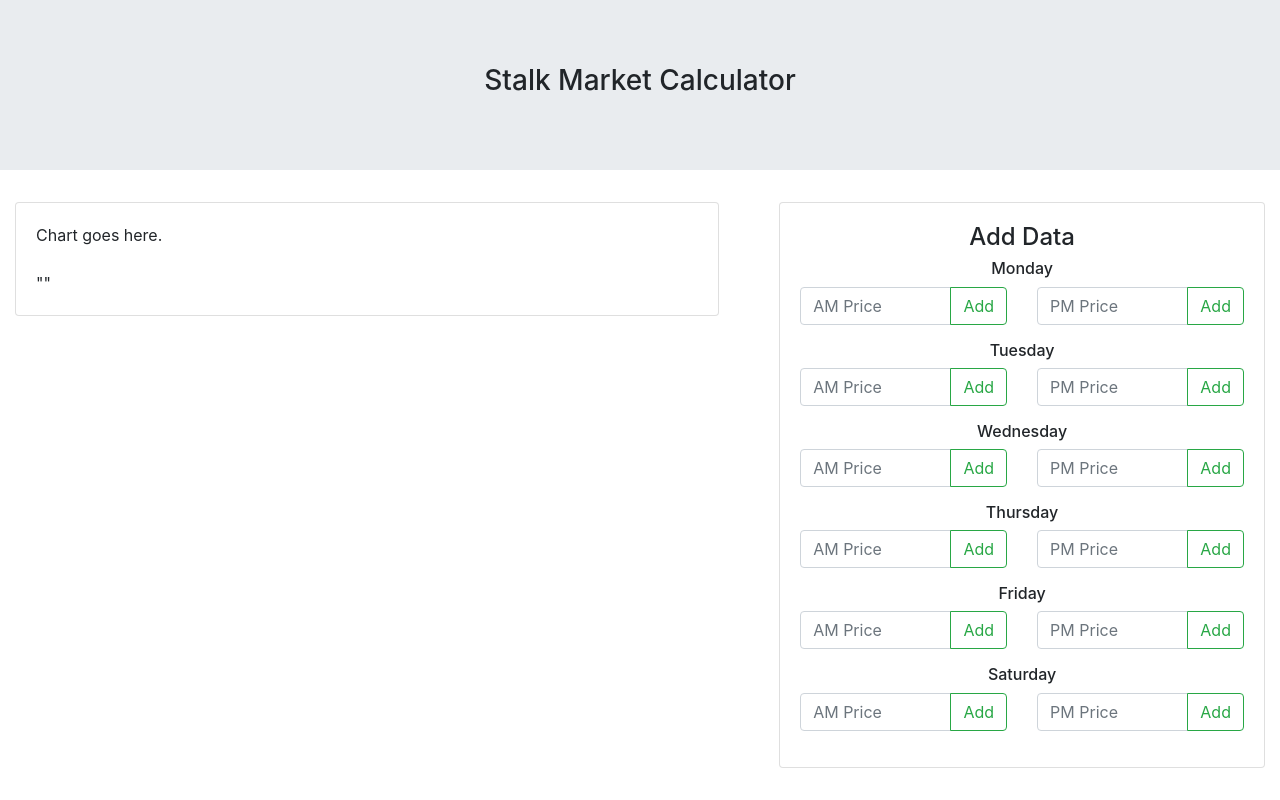
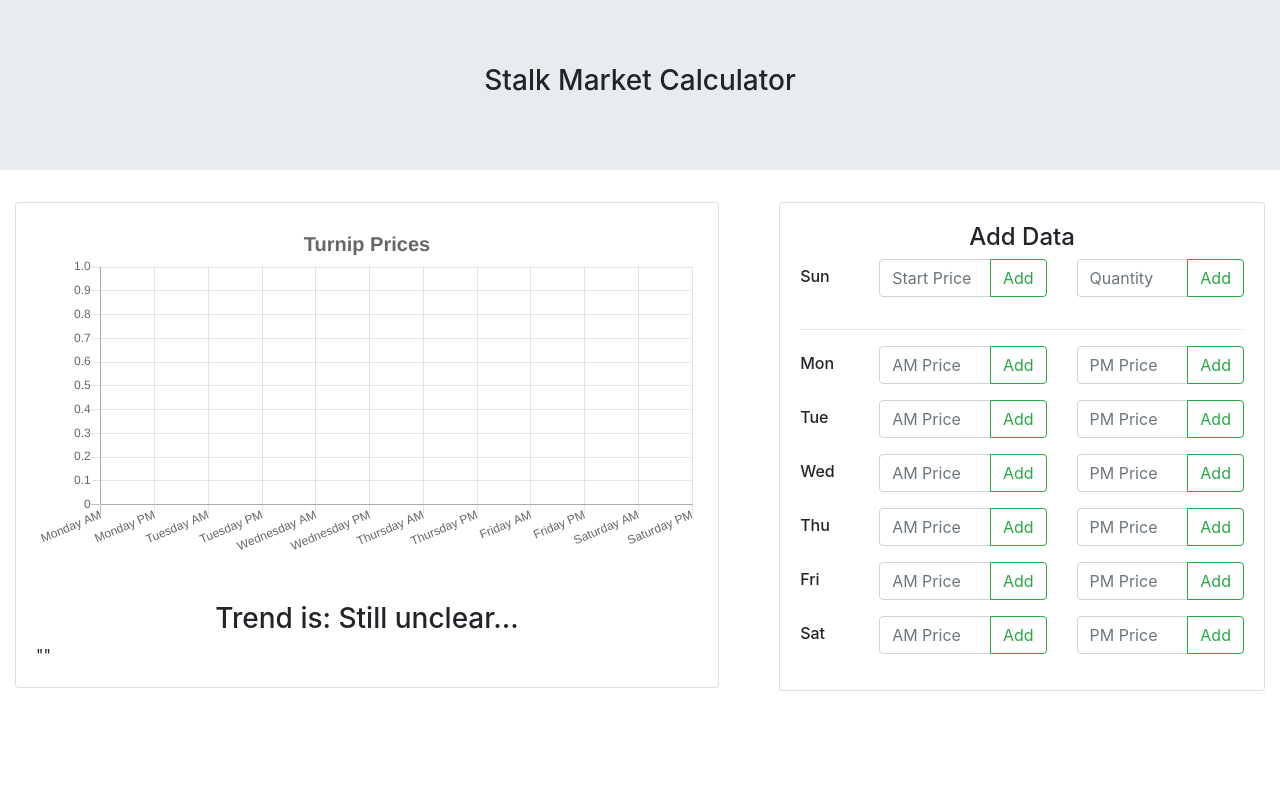
Before and after one commit to ccostoso/ac-stalkmarket, a React (Create React App) app: page / in a window 1280 px wide. Built offline with nearby package versions, Linux system fonts and the light colour scheme.

Commit message:
Added Sunday price/quantity input boxes

```diff
--- a/package.json
+++ b/package.json
@@ -8,6 +8,7 @@
     "@testing-library/user-event": "^7.1.2",
     "chart.js": "^2.9.3",
     "react": "^16.13.1",
+    "react-chartjs-2": "^2.9.0",
     "react-cookie": "^4.0.3",
     "react-dom": "^16.13.1",
     "react-router-dom": "^5.2.0",
--- a/src/App.js
+++ b/src/App.js
@@ -10,13 +10,13 @@ import Home from "./pages/Home";
 import './App.css';
 
 function App() {
-  const [cookies, setCookie, removeCookie] = useCookies(['acstalkmarket']);
-  const [chartInfo, setChartInfo] = useState(cookies.acstalkmarket || "");
+  const [cookies, setCookie] = useCookies(['acstalkmarket']);
+  const [chartInfo, setChartInfo] = useState((cookies.acstalkmarket) || "");
 
   useEffect(() => {
     setCookie('acstalkmarket', JSON.stringify(chartInfo), { path: '/' });
 
-  }, [chartInfo]);
+  }, [chartInfo, setCookie]);
 
   return (
     <Router>
--- a/src/components/Chart/index.js
+++ /dev/null
@@ -1,20 +0,0 @@
-import React from "react";
-
-function Chart(props) {
-    return (
-        <section className="col-md-7">
-            <div className="container">
-                <article className="card border-rounded">
-                    <div className="card-body">
-                        Chart goes here.
-                        <br />
-                        <br />
-                        {JSON.stringify(props.chartInfo)}
-                    </div>
-                </article>
-            </div>
-        </section>
-    )
-}
-
-export default Chart;
--- a/src/components/InputCol/index.js
+++ b/src/components/InputCol/index.js
@@ -1,22 +1,22 @@
 import React, { useState } from "react";
 
-function InputCol(props) {
-    const [price, setPrice] = useState({});
+function InputCol({ day, time, chartInfo, setChartInfo }) {
+    const [price, setPrice] = useState("");
 
     return (
-        <div className="input-group mb-3 col-6">
+        <div className="input-group mb-3 col-5">
             <input
                 type="text"
                 className="form-control"
-                            placeholder={`${props.time.toUpperCase()} Price`}
+                placeholder={time && `${time.toUpperCase()} Price`}
                 onChange={e => setPrice(e.target.value)}
             />
             <div className="input-group-append">
                 <button
                     className="btn btn-outline-success"
                     type="button"
-                                name={`${props.day.toLowerCase()}${props.time}`}
-                                onClick={e => props.setChartInfo({...props.chartInfo, [e.target.name]: price})}
+                    name={time && `${day.toLowerCase()}${time}`}
+                    onClick={e => isNaN(parseInt(price)) ? alert("Must input a number") : setChartInfo({ ...chartInfo, [e.target.name]: price })}
                 >
                     Add
                 </button>
--- a/src/components/InputForm/index.js
+++ b/src/components/InputForm/index.js
@@ -1,7 +1,8 @@
 import React from "react";
+import InputRowSunday from "./../InputRowSunday";
 import InputRow from "./../InputRow";
 
-function InputForm(props) {
+function InputForm({chartInfo, setChartInfo}) {
     const daysArr = ["Monday", "Tuesday", "Wednesday", "Thursday", "Friday", "Saturday"];
 
     return (
@@ -11,13 +12,18 @@ function InputForm(props) {
                     <div className="card-body">
                         <h4 className="text-center">Add Data</h4>
                         <form>
+                        <InputRowSunday
+                            setChartInfo={setChartInfo}
+                            chartInfo={chartInfo}
+                        />
+                        <hr />
                         {daysArr.map(day => {
                             return (
                                 <InputRow
                                     day={day}
                                     key={day}
-                                    setChartInfo={props.setChartInfo}
-                                    chartInfo={props.chartInfo}
+                                    setChartInfo={setChartInfo}
+                                    chartInfo={chartInfo}
                                 />
                             )
                         })}
--- a/src/components/InputRow/index.js
+++ b/src/components/InputRow/index.js
@@ -1,31 +1,26 @@
-import React, { useState } from "react";
+import React from "react";
 import InputCol from "./../InputCol";
 
-function InputRow(props) {
-    const [dayInfo, setDayInfo] = useState({});
-
+function InputRow({ day, chartInfo, setChartInfo }) {
     return (
-        <div>
-            <div className="row fluid">
-                <div className="col text-center">
-                    <h6>{props.day}</h6>
-                </div>
+        <div className="row">
+            <div className="col-md-2">
+                <h6 className="mt-2">{day.slice(0, 3)}</h6>
             </div>
 
-            <div className="row">
             <InputCol
-                    day={props.day}
+                day={day}
                 time={"Am"}
-                    setChartInfo={props.setChartInfo}
-                    chartInfo={props.chartInfo}
+                chartInfo={chartInfo}
+                setChartInfo={setChartInfo}
             />
+
             <InputCol
-                    day={props.day}
+                day={day}
                 time={"Pm"}
-                    setChartInfo={props.setChartInfo}
-                    chartInfo={props.chartInfo}
+                chartInfo={chartInfo}
+                setChartInfo={setChartInfo}
             />
-            </div>
         </div>
     )
 }
--- /dev/null
+++ b/src/components/InputRowSunday/index.js
@@ -0,0 +1,57 @@
+import React, { useState } from "react";
+// import InputCol from "./../InputCol";
+
+function InputRowSunday({ day, chartInfo, setChartInfo }) {
+    const [price, setPrice] = useState("");
+    const [quantity, setQuantity] = useState("");
+
+    return (
+        <div className="row">
+            <div className="col-md-2">
+                <h6 className="mt-2">Sun</h6>
+            </div>
+
+            {/* Sunday Price */}
+            <div className="input-group mb-3 col-5">
+                <input
+                    type="text"
+                    className="form-control"
+                    placeholder="Start Price"
+                    onChange={e => setPrice(e.target.value)}
+                />
+                <div className="input-group-append">
+                    <button
+                        className="btn btn-outline-success"
+                        type="button"
+                        name="sunday"
+                        onClick={e => isNaN(parseInt(price)) ? alert("Must input a number") : setChartInfo({ ...chartInfo, [e.target.name]: price })}
+                    >
+                        Add
+                </button>
+                </div>
+            </div>
+
+            {/* Sunday Quantity */}
+            <div className="input-group mb-3 col-5">
+                <input
+                    type="text"
+                    className="form-control"
+                    placeholder="Quantity"
+                    onChange={e => setQuantity(e.target.value)}
+                />
+                <div className="input-group-append">
+                    <button
+                        className="btn btn-outline-success"
+                        type="button"
+                        name="quantity"
+                        onClick={e => isNaN(parseInt(quantity)) ? alert("Must input a number") : setChartInfo({ ...chartInfo, [e.target.name]: quantity })}
+                    >
+                        Add
+                </button>
+                </div>
+            </div>
+        </div>
+    )
+}
+
+export default InputRowSunday;
--- /dev/null
+++ b/src/components/PriceChart/index.js
@@ -0,0 +1,86 @@
+import React from "react";
+import { Line } from "react-chartjs-2";
+
+function PriceChart({chartInfo}) {
+    const dataState = {
+        labels: ["Monday AM", "Monday PM", "Tuesday AM", "Tuesday PM", "Wednesday AM", "Wednesday PM", "Thursday AM", "Thursday PM", "Friday AM", "Friday PM", "Saturday AM", "Saturday PM",],
+        datasets: [
+            {
+                label: 'Price',
+                fill: false,
+                lineTension: 0.5,
+                backgroundColor: 'rgba(75,192,192,1)',
+                borderColor: 'rgba(0,0,0,1)',
+                borderWidth: 2,
+                data: [chartInfo.mondayAm, chartInfo.mondayPm, chartInfo.tuesdayAm, chartInfo.tuesdayPm, chartInfo.wednesdayAm, chartInfo.wednesdayPm, chartInfo.thursdayAm, chartInfo.thursdayPm, chartInfo.fridayAm, chartInfo.fridayPm, chartInfo.saturdayAm, chartInfo.saturdayPm]
+            }
+        ]
+    }
+
+    const determineTrend = () => {
+        if (chartInfo.mondayAm > 99) {
+            return "Random";
+        }
+
+        if (chartInfo.mondayAm > 50 && chartInfo <= 99) {
+            if (
+                (chartInfo.mondayAm > chartInfo.mondayPM)
+                &&
+                (chartInfo.mondayPM > chartInfo.tuesdayAm)
+                &&
+                (chartInfo.tuesdayAm > chartInfo.tuesdayPm)
+                &&
+                (chartInfo.tuesdayPm < chartInfo.wedensdayAm)
+                ) {
+                    return "Big Spike";
+            } else if (
+                (chartInfo.mondayAm > chartInfo.mondayPM)
+                &&
+                (chartInfo.mondayPM > chartInfo.tuesdayAm)
+                &&
+                (chartInfo.tuesdayAm > chartInfo.tuesdayPm)
+                &&
+                (chartInfo.tuesdayPm > chartInfo.wedensdayAm)
+                &&
+                (chartInfo.wedensdayAm < chartInfo.wednesdayPm)
+             ) {
+                    return "Small Spike";
+            } else {
+                return "Declining";
+            }
+        }
+
+        return "Still unclear...";
+    }
+
+    return (
+        <section className="col-md-7">
+            <div className="container">
+                <article className="card border-rounded">
+                    <div className="card-body">
+                        <Line
+                            data={dataState}
+                            options={{
+                                title: {
+                                    display: true,
+                                    text: 'Turnip Prices',
+                                    fontSize: 20
+                                },
+                                legend: {
+                                    display: false,
+                                    position: 'right'
+                                }
+                            }}
+                        />
+                        <br />
+                        <br />
+                        <h3 className="text-center">Trend is: {determineTrend()}</h3>
+                        {JSON.stringify(chartInfo)}
+                    </div>
+                </article>
+            </div>
+        </section>
+    )
+}
+
+export default PriceChart;
--- a/src/pages/Home/index.js
+++ b/src/pages/Home/index.js
@@ -1,12 +1,12 @@
 import React from "react";
-import Chart from "./../../components/Chart";
+import PriceChart from "../../components/PriceChart";
 import InputForm from "./../../components/InputForm";
 import "./style.css";
 
 function Home(props) {
     return (
         <main className="row">
-            <Chart
+            <PriceChart
                 chartInfo={props.chartInfo}
             />
             <InputForm
```
Also changed, not shown: src/components/InputRowSunday/style.css (added), src/components/PriceChart/style.css (added), 1 other file (tests, documents, lock files or other folders). Lines whose indentation alone changed are shown as unchanged.
